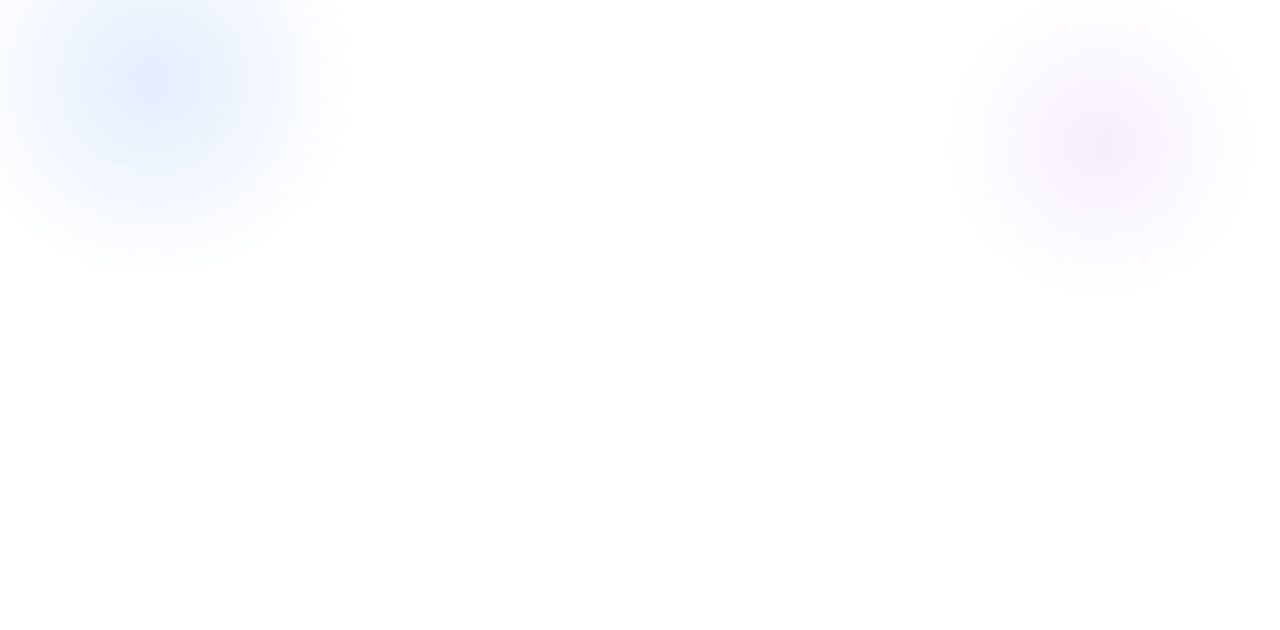
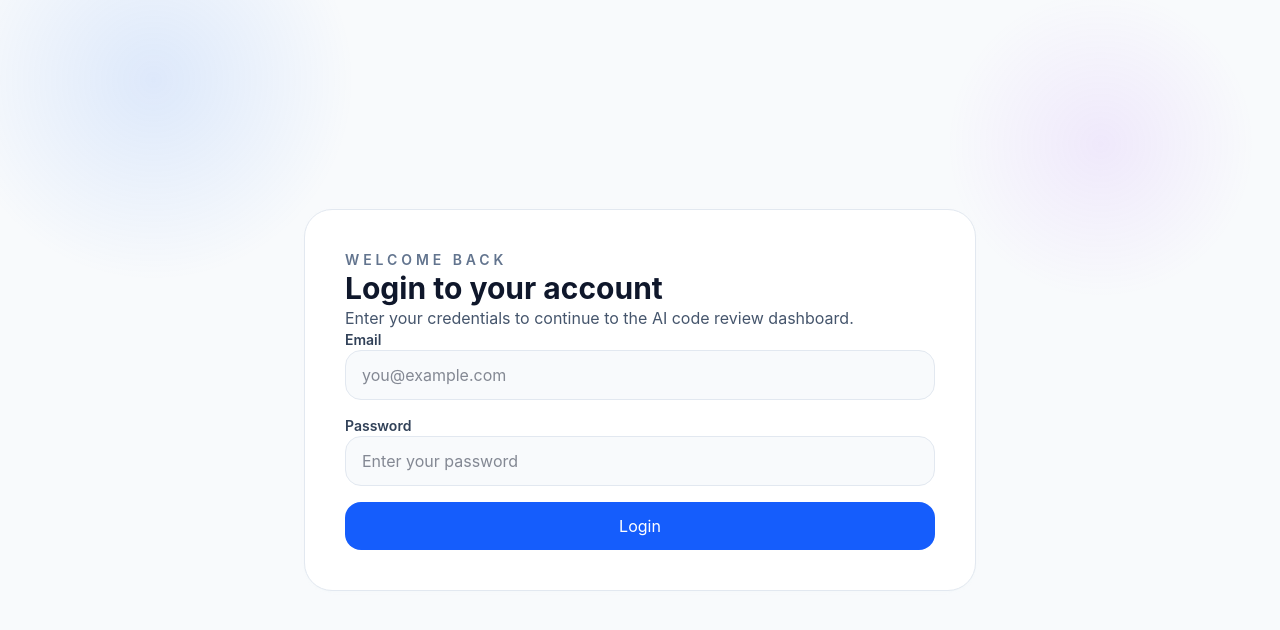
Before and after one commit to ksonuraj1/ai-code-review-assistant, a Next.js app in the folder frontend/: page / in a window 1280 px wide. Before the commit this address had no page. Shown: the top 630 px of the page. Built offline with nearby package versions, Linux system fonts and the light colour scheme.

Commit message:
add logged home page

```diff
--- /dev/null
+++ b/frontend/src/app/about-us/page.tsx
@@ -0,0 +1,29 @@
+import AppLayout from "@/src/layouts/AppLayout";
+
+export default function AboutUsPage() {
+  return (
+    <AppLayout>
+      <div className="mx-auto w-full max-w-7xl sm:px-6 lg:px-8 py-6">
+        <div className="space-y-6">
+          <div>
+            <h1 className="text-3xl font-bold">About Us</h1>
+            <p className="mt-2 text-slate-600">
+              Learn more about the team and mission behind this AI code review
+              assistant.
+            </p>
+          </div>
+
+          <div className="rounded-[1.75rem] border border-slate-200 bg-white p-8 shadow-sm shadow-slate-200/10">
+            <h2 className="text-xl font-semibold text-slate-900">
+              Our mission
+            </h2>
+            <p className="mt-4 text-slate-700 leading-7">
+              We help developers review code faster by combining AI-powered
+              analysis with an intuitive workflow.
+            </p>
+          </div>
+        </div>
+      </div>
+    </AppLayout>
+  );
+}
--- /dev/null
+++ b/frontend/src/app/other/page.tsx
@@ -0,0 +1,29 @@
+import AppLayout from "@/src/layouts/AppLayout";
+
+export default function OtherPage() {
+  return (
+    <AppLayout>
+      <div className="mx-auto w-full max-w-7xl sm:px-6 lg:px-8 py-6">
+        <div className="space-y-6">
+          <div>
+            <h1 className="text-3xl font-bold">Other Section</h1>
+            <p className="mt-2 text-slate-600">
+              This section is a placeholder for additional content such as
+              resources or links.
+            </p>
+          </div>
+
+          <div className="rounded-[1.75rem] border border-slate-200 bg-white p-8 shadow-sm shadow-slate-200/10">
+            <h2 className="text-xl font-semibold text-slate-900">
+              Coming soon
+            </h2>
+            <p className="mt-4 text-slate-700 leading-7">
+              Add more features or informational content here as your app
+              expands.
+            </p>
+          </div>
+        </div>
+      </div>
+    </AppLayout>
+  );
+}
--- a/frontend/src/app/page.tsx
+++ b/frontend/src/app/page.tsx
@@ -1,5 +1,77 @@
-import { redirect } from "next/navigation";
+"use client";
+import { useState } from "react";
+import { useRouter } from "next/navigation";
+import { saveUserSession } from "@/src/utils/auth";
 
 export default function Home() {
-  redirect("/dashboard");
+  const router = useRouter();
+  const [email, setEmail] = useState("");
+  const [password, setPassword] = useState("");
+  const [error, setError] = useState("");
+
+  const handleSubmit = (event: React.FormEvent<HTMLFormElement>) => {
+    event.preventDefault();
+    if (!email.trim() || !password.trim()) {
+      setError("Please enter both email and password.");
+      return;
+    }
+
+    saveUserSession({ username: email.split("@")[0] || email });
+    router.push("/dashboard");
+  };
+
+  return (
+    <main className="min-h-screen bg-slate-50 flex items-center justify-center px-4 py-10">
+      <div className="w-full max-w-2xl rounded-[1.75rem] border border-slate-200 bg-white p-10  shadow-sm shadow-slate-200/10">
+        <div className="mb-8">
+          <p className="text-sm font-semibold uppercase tracking-[0.28em] text-slate-500">
+            Welcome back
+          </p>
+          <h1 className="mt-4 text-3xl font-bold text-slate-900">
+            Login to your account
+          </h1>
+          <p className="mt-3 text-slate-600">
+            Enter your credentials to continue to the AI code review dashboard.
+          </p>
+        </div>
+
+        <form className="flex flex-col gap-4" onSubmit={handleSubmit}>
+          <div>
+            <label className="block text-sm font-semibold text-slate-700">
+              Email
+            </label>
+            <input
+              type="email"
+              value={email}
+              onChange={(event) => setEmail(event.target.value)}
+              placeholder="you@example.com"
+              className="mt-3 w-full rounded-2xl border border-slate-200 bg-slate-50 px-4 py-3 text-sm text-slate-900 outline-none transition focus:border-blue-500 focus:ring-2 focus:ring-blue-100"
+            />
+          </div>
+
+          <div>
+            <label className="block text-sm font-semibold text-slate-700">
+              Password
+            </label>
+            <input
+              type="password"
+              value={password}
+              onChange={(event) => setPassword(event.target.value)}
+              placeholder="Enter your password"
+              className="mt-3 w-full rounded-2xl border border-slate-200 bg-slate-50 px-4 py-3 text-sm text-slate-900 outline-none transition focus:border-blue-500 focus:ring-2 focus:ring-blue-100"
+            />
+          </div>
+
+          {error ? <p className="text-sm text-red-600">{error}</p> : null}
+
+          <button
+            type="submit"
+            className="w-full rounded-2xl bg-blue-600 px-5 py-3 text-sm font-semibold text-white transition hover:bg-blue-700"
+          >
+            Login
+          </button>
+        </form>
+      </div>
+    </main>
+  );
 }
--- a/frontend/src/components/Layout/Layout.tsx
+++ b/frontend/src/components/Layout/Layout.tsx
@@ -1,20 +1,18 @@
-import Navbar from "../Navbar/Navbar";
-import Sidebar from "../Sidebar/Sidebar";
+// import Navbar from "../Navbar/Navbar";
+// import Sidebar from "../Sidebar/Sidebar";
 
-interface LayoutProps {
-  children: React.ReactNode;
-}
+// interface LayoutProps {
+//   children: React.ReactNode;
+// }
 
-export default function Layout({ children }: LayoutProps) {
-  return (
-    <>
-      <Navbar />
-
-      <div>
-        <Sidebar />
-
-        <main className="flex-1 p-4">{children}</main>
-      </div>
-    </>
-  );
-}
+// export default function Layout({ children }: LayoutProps) {
+//   return (
+//     <>
+//       <Navbar />
+//       <div>
+//         <Sidebar />
+//         <main className="flex-1 p-4">{children}</main>
+//       </div>
+//     </>
+//   );
+// }
--- a/frontend/src/components/Navbar/Navbar.tsx
+++ b/frontend/src/components/Navbar/Navbar.tsx
@@ -4,9 +4,8 @@ import Link from "next/link";
 import { usePathname } from "next/navigation";
 
 const navLinks = [
-  { label: "Dashboard", href: "/dashboard" },
-  { label: "Review", href: "/review" },
-  { label: "History", href: "/history" },
+  { label: "About Us", href: "/about-us" },
+  { label: "Other Section", href: "/other" },
 ];
 
 export default function Navbar() {
--- a/frontend/src/components/Sidebar/Sidebar.tsx
+++ b/frontend/src/components/Sidebar/Sidebar.tsx
@@ -2,6 +2,8 @@
 
 import Link from "next/link";
 import { usePathname } from "next/navigation";
+import { useEffect, useState } from "react";
+import { getUserSession } from "@/src/utils/auth";
 
 const menuItems = [
   { label: "Dashboard", href: "/dashboard" },
@@ -11,9 +13,15 @@ const menuItems = [
 
 export default function Sidebar() {
   const pathname = usePathname();
+  const [username, setUsername] = useState("");
+
+  useEffect(() => {
+    const session = getUserSession();
+    setUsername(session?.username || "Guest");
+  }, []);
 
   return (
-    <div className="flex flex-col p-1 w-60 shrink-0 border-r border-slate-200 bg-white/95  shadow-sm shadow-slate-200/40 md:block">
+    <div className="flex h-full flex-col p-1 w-60 shrink-0 border-r border-slate-200 bg-white/95 shadow-sm shadow-slate-200/40 md:block">
       <div className="mb-8 mx-5">
         <h2 className="mt-3 text-lg font-semibold text-slate-900">
           Work Space
@@ -37,6 +45,14 @@ export default function Sidebar() {
           );
         })}
       </nav>
+      <div className="mt-auto border-t border-slate-200 p-4">
+        <p className="text-xs uppercase tracking-[0.28em] text-slate-500">
+          Logged in as
+        </p>
+        <p className="mt-2 text-sm font-semibold text-slate-900">
+          {username || "Guest"}
+        </p>
+      </div>
     </div>
   );
 }
--- a/frontend/src/layouts/AppLayout.tsx
+++ b/frontend/src/layouts/AppLayout.tsx
@@ -9,10 +9,8 @@ export default function AppLayout({ children }: AppLayoutProps) {
   return (
     <div className="h-full bg-slate-50 text-slate-900 flex flex-col">
       <Navbar />
-
       <div className="flex flex-1 min-h-0 overflow-hidden">
         <Sidebar />
-
         <main className="flex-1 min-h-0 overflow-auto py-2 sm:px-6 lg:px-10">
           {children}
         </main>
--- /dev/null
+++ b/frontend/src/utils/auth.ts
@@ -0,0 +1,38 @@
+export const SESSION_KEY = "ai-code-review-user";
+
+export interface UserSession {
+  username: string;
+}
+
+export function getUserSession(): UserSession | null {
+  if (typeof window === "undefined") {
+    return null;
+  }
+
+  try {
+    const raw = window.localStorage.getItem(SESSION_KEY);
+    if (!raw) {
+      return null;
+    }
+
+    return JSON.parse(raw) as UserSession;
+  } catch {
+    return null;
+  }
+}
+
+export function saveUserSession(session: UserSession) {
+  if (typeof window === "undefined") {
+    return;
+  }
+
+  window.localStorage.setItem(SESSION_KEY, JSON.stringify(session));
+}
+
+export function clearUserSession() {
+  if (typeof window === "undefined") {
+    return;
+  }
+
+  window.localStorage.removeItem(SESSION_KEY);
+}
```
